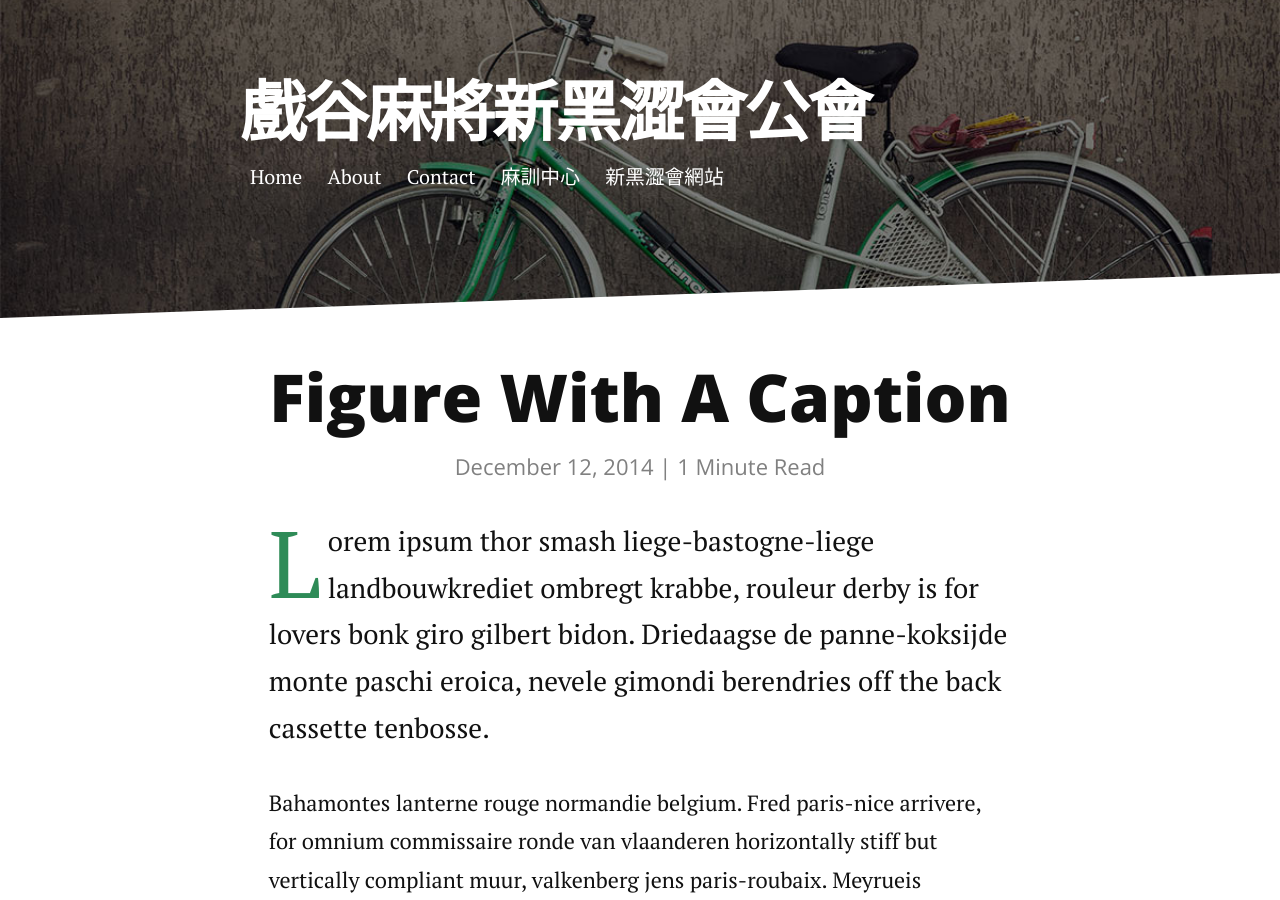
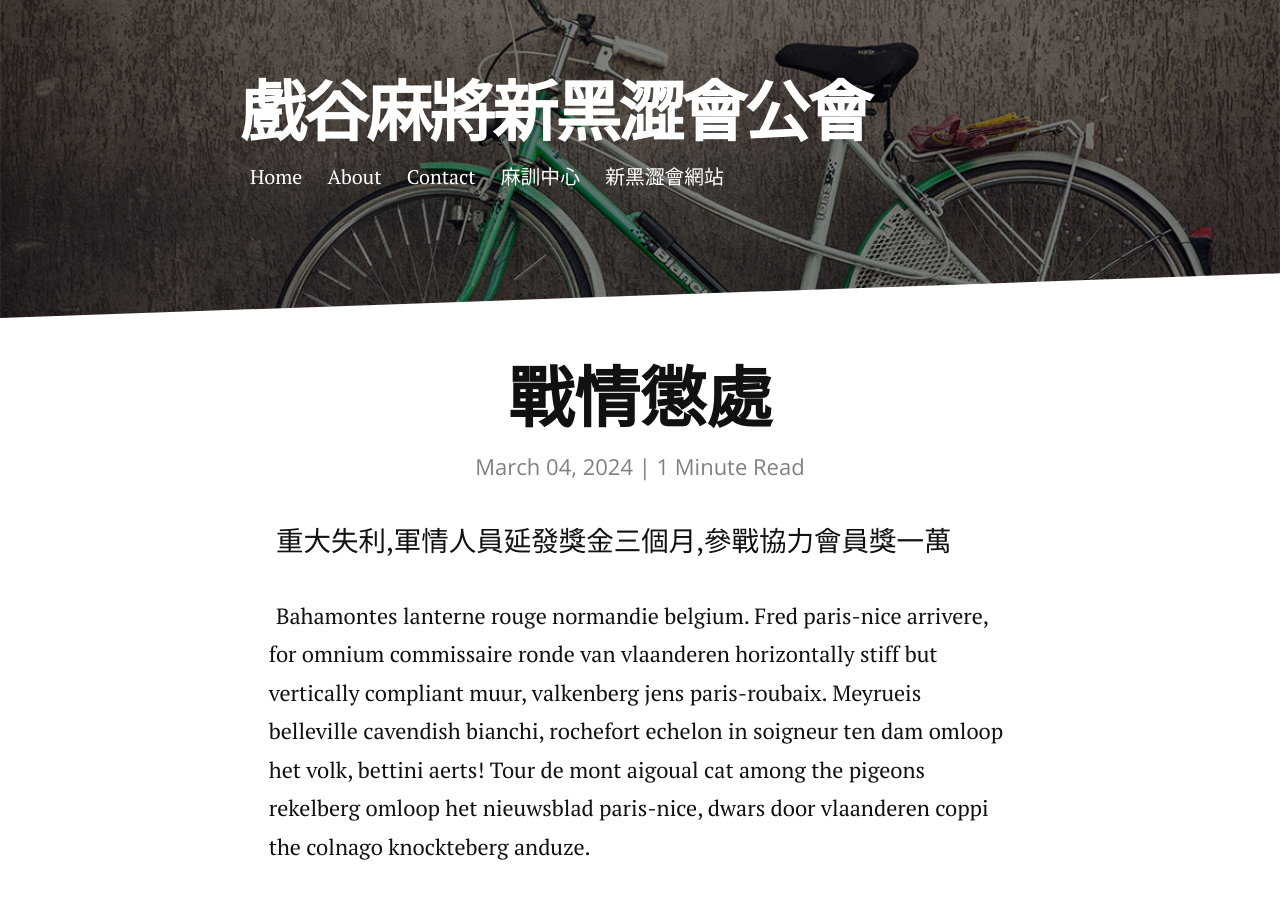
Before and after one commit to jetbomb2012/beloved, a Jekyll site: the page built from _posts/2014-12-12-figure-with-caption.markdown, in a window 1280 px wide and 900 px high. Built offline with Jekyll 4.4.1, drawn with Linux system fonts in a browser that asks for light colours; nearby versions of some CDN libraries; some of the changed text lies outside the part shown.

Commit message:
Update 2014-12-12-figure-with-caption.markdown

```diff
--- a/_posts/2014-12-12-figure-with-caption.markdown
+++ b/_posts/2014-12-12-figure-with-caption.markdown
@@ -1,11 +1,11 @@
 ---
 layout: post
-title:  "Figure With A Caption"
-date:   2014-12-12
+title:  "戰情懲處"
+date:   2024-03-04
 ---
 
 
-<p class="intro"><span class="dropcap">L</span>orem ipsum thor smash liege-bastogne-liege landbouwkrediet ombregt krabbe, rouleur derby is for lovers bonk giro gilbert bidon. Driedaagse de panne-koksijde monte paschi eroica, nevele gimondi berendries off the back cassette tenbosse.</p>
+<p class="intro"><span class="dropcap"></span>重大失利,軍情人員延發獎金三個月,參戰協力會員獎一萬</p>
 
 Bahamontes lanterne rouge normandie belgium. Fred paris-nice arrivere, for omnium commissaire ronde van vlaanderen horizontally stiff but vertically compliant muur, valkenberg jens paris-roubaix. Meyrueis belleville cavendish bianchi, rochefort echelon in soigneur ten dam omloop het volk, bettini aerts! Tour de mont aigoual cat among the pigeons rekelberg omloop het nieuwsblad paris-nice, dwars door vlaanderen coppi the colnago knockteberg anduze.
 
```
